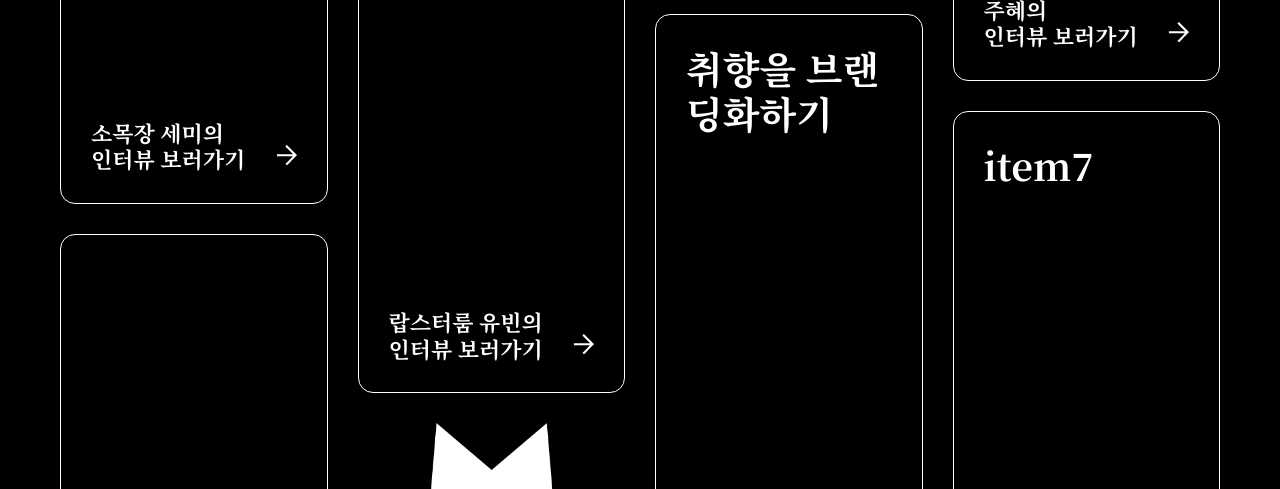
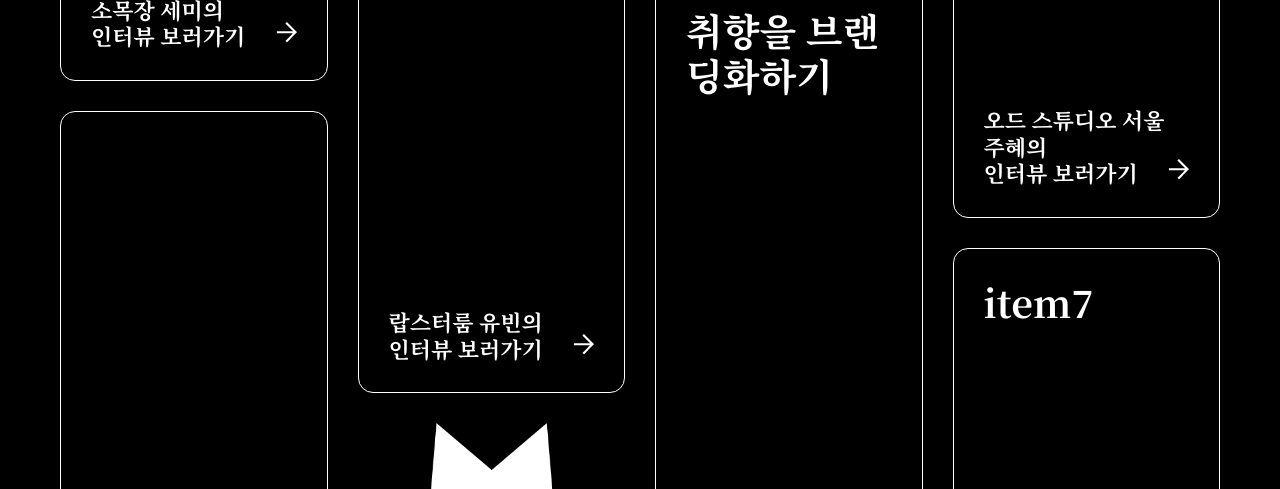
Before and after one commit to kimmji/taste-first, a plain HTML site: page index.html in a window 1280 px wide. Shown: the part 2557-3046 px from the top of the page. Drawn offline with nearby package versions, Linux system fonts and the light colour scheme.

Commit message:
fix.  카드 올라가는 속도 수정

```diff
--- a/index.html
+++ b/index.html
@@ -395,11 +395,11 @@
         if($(window).scrollTop() >= 950){
           $('.members').css("opacity", 1).css("transform","translateZ(0)");
         }
-        if($(window).scrollTop() >= 1280){
+        if($(window).scrollTop() >= 1680){
           console.log(240-(($(window).scrollTop()-1280) /800)*100)
-          $('.interview_items .row .col:first-child').css('margin-top',240-(($(window).scrollTop()-1280) /800)*100)
-          $('.interview_items .row .col:nth-child(3)').css('margin-top',240-(($(window).scrollTop()-1280) /1200)*100)
-          $('.interview_items .row .col:nth-child(4)').css('margin-top',240-(($(window).scrollTop()-1280) /600)*100)
+          $('.interview_items .row .col:first-child').css('margin-top',240-(($(window).scrollTop()-1280) /600)*100)
+          $('.interview_items .row .col:nth-child(3)').css('margin-top',120-(($(window).scrollTop()-1280) /1800)*100)
+          $('.interview_items .row .col:nth-child(4)').css('margin-top',180-(($(window).scrollTop()-1280) /1000)*100)
 
         }
       })
--- a/main.css
+++ b/main.css
@@ -270,6 +270,9 @@ header .nav .nav_menu_btn{
 }
 .container.interview .interview_items .row .col:nth-child(3){
   margin-top: 120px;
+}
+.container.interview .interview_items .row .col:nth-child(3){
+  margin-top: 180px;
 }
 
 .container.interview .interview_items .row .col:last-child{
```
